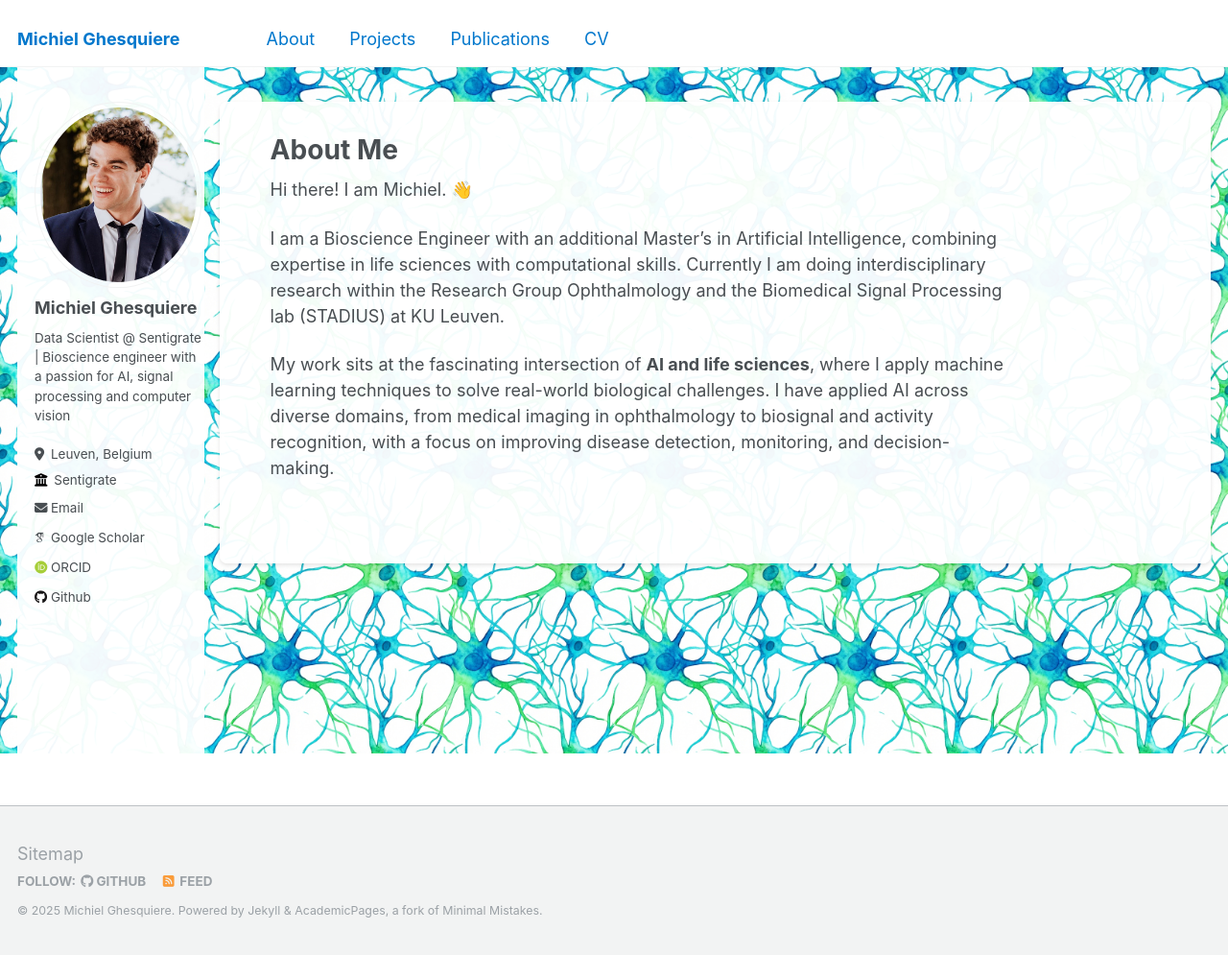
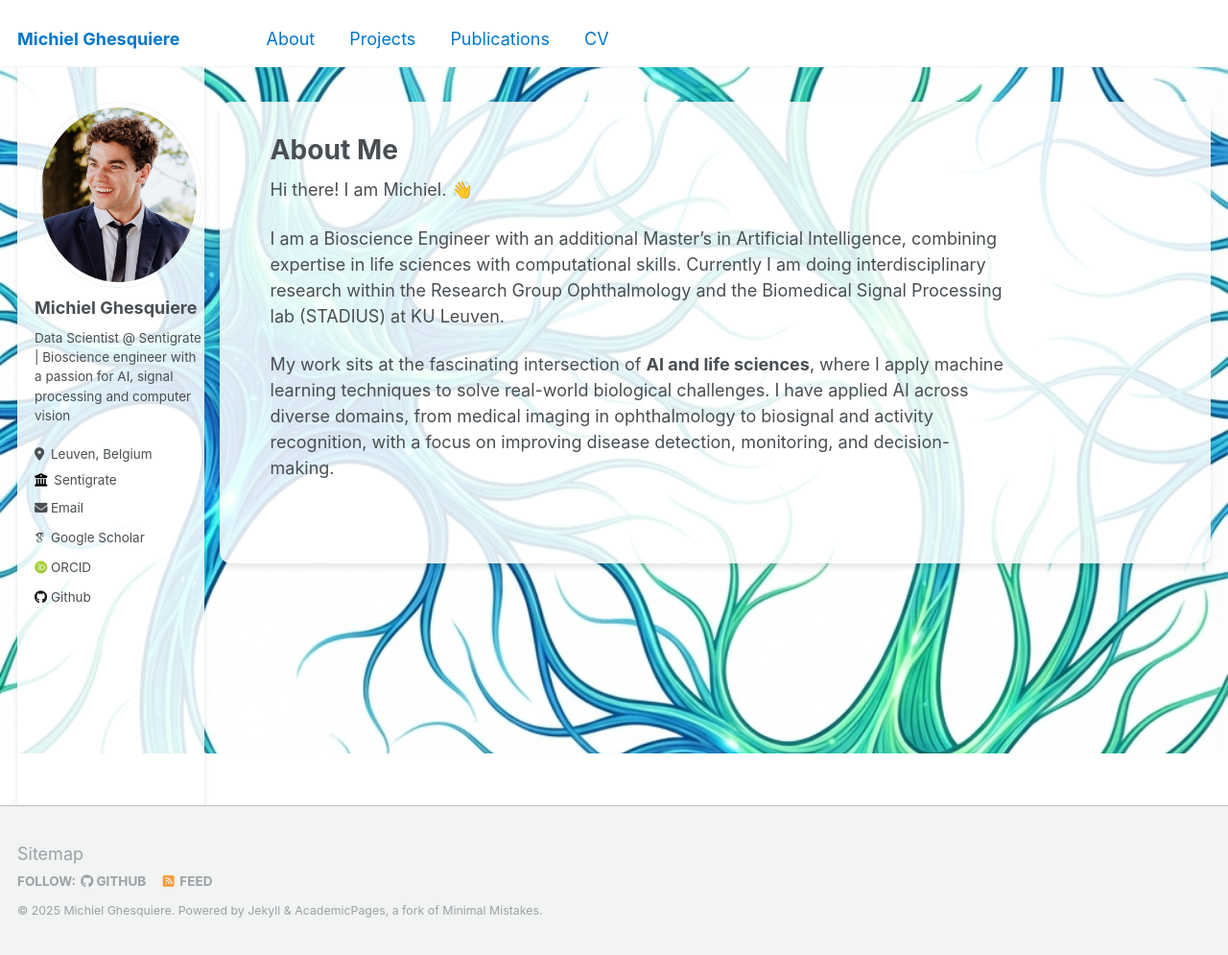
Before and after one commit to MichielGhesquiere/MichielGhesquiere.github.io, a Jekyll site: the page built from _pages/about.md, in a window 1280 px wide and 995 px high. Shown: the whole window at 96% size. Built offline with Jekyll 4.4.1, drawn with Linux system fonts in a browser that asks for light colours; some web fonts are replaced.

Commit message:
new background

```diff
--- a/_sass/_base.scss
+++ b/_sass/_base.scss
@@ -14,8 +14,8 @@ body {
   color: $text-color;
   font-family: $global-font-family;
   line-height: 1.5;
-  background: #fff url('/images/neuron_pattern.png') repeat fixed;
-  background-size: 400px; // Adjust size as needed
+  background: #fff url('/images/neuron_pattern_zoomed.png') no-repeat center center fixed;
+  background-size: cover;
 
   &.overflow--hidden {
     /* when primary navigation is visible, the content in the background won't scroll */
--- a/_sass/_page.scss
+++ b/_sass/_page.scss
@@ -17,10 +17,12 @@
 }
 
 .page {
-  background-color: rgba(255, 255, 255, 0.95);
+  background-color: rgba(255, 255, 255, 0.85);
+  backdrop-filter: blur(10px);
+  -webkit-backdrop-filter: blur(10px);
   padding: 2em;
-  border-radius: 8px;
-  box-shadow: 0 2px 4px rgba(0, 0, 0, 0.1);
+  border-radius: 12px;
+  box-shadow: 0 4px 6px rgba(0, 0, 0, 0.1);
   margin-bottom: 2em;
 
   @include breakpoint($large) {
--- a/_sass/_sidebar.scss
+++ b/_sass/_sidebar.scss
@@ -9,9 +9,12 @@
 .sidebar {
   -webkit-transform: translate3d(0, 0, 0);
   transform: translate3d(0, 0, 0);
-  background-color: rgba(255, 255, 255, 0.95);
+  background-color: rgba(255, 255, 255, 0.85);
+  backdrop-filter: blur(10px);
+  -webkit-backdrop-filter: blur(10px);
   padding: 1em;
-  border-radius: 8px;
+  border-radius: 12px;
+  box-shadow: 0 4px 6px rgba(0, 0, 0, 0.1);
 
   @include clearfix();
   margin-bottom: 1em;
```
Also changed, not shown: images/neuron_pattern_zoomed.png (added).
